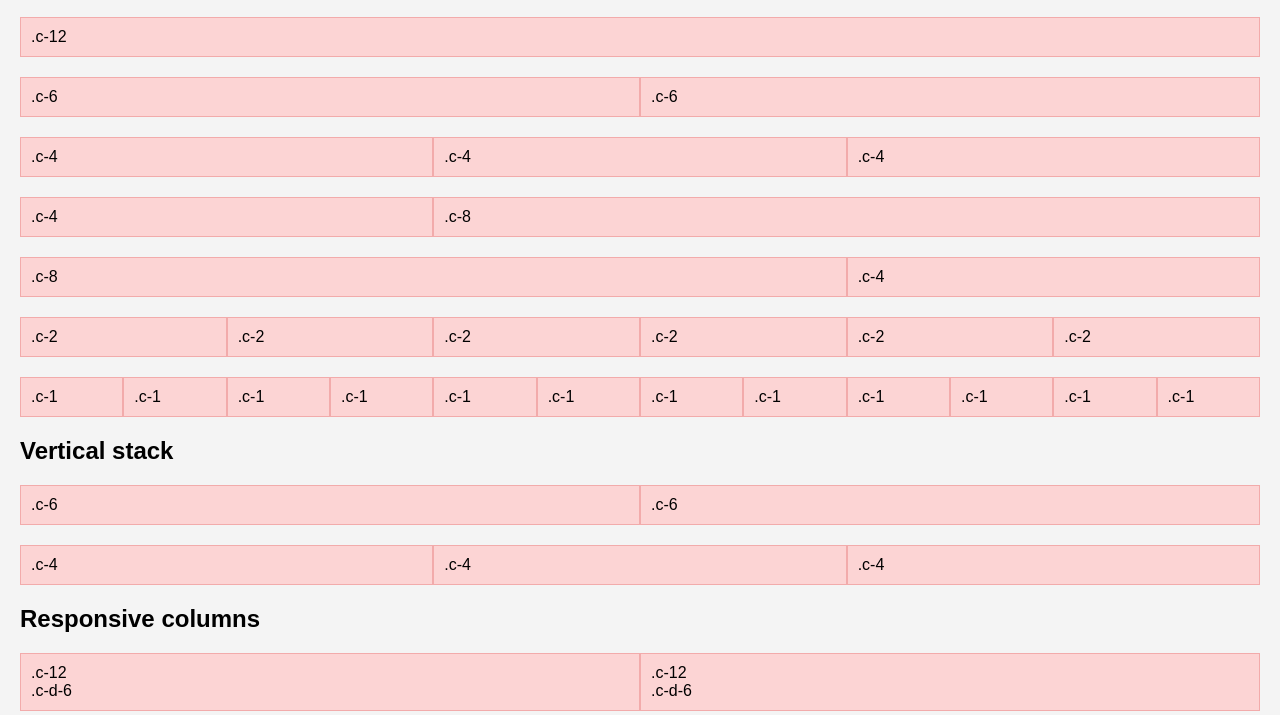
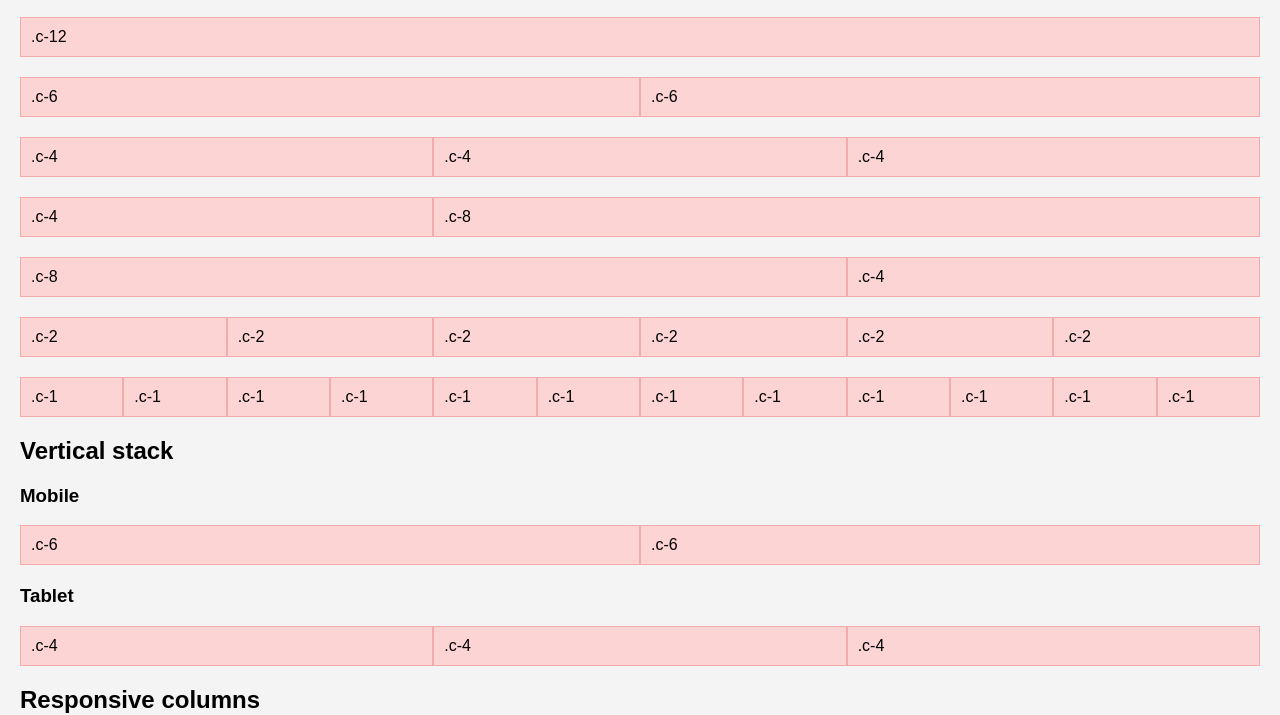
Before and after one commit to fsevilla/Picnic-Grid, a plain HTML site: page index.html in a window 1280 px wide. Shown: the part 111-826 px from the top of the page. Drawn offline with Linux system fonts and the light colour scheme.

Commit message:
Add vertical stack label at index.html

```diff
--- a/index.html
+++ b/index.html
@@ -143,6 +143,7 @@
     </div>
 
     <h2>Vertical stack</h2>
+    <h3>Mobile</h3>
     <div class="grid mobile-stack">
         <div class="c-6">
             <span>.c-6</span>
@@ -151,6 +152,7 @@
             <span>.c-6</span>
         </div>
     </div>
+    <h3>Tablet</h3>
     <div class="grid tablet-stack">
         <div class="c-4">
             <span>.c-4</span>
```
